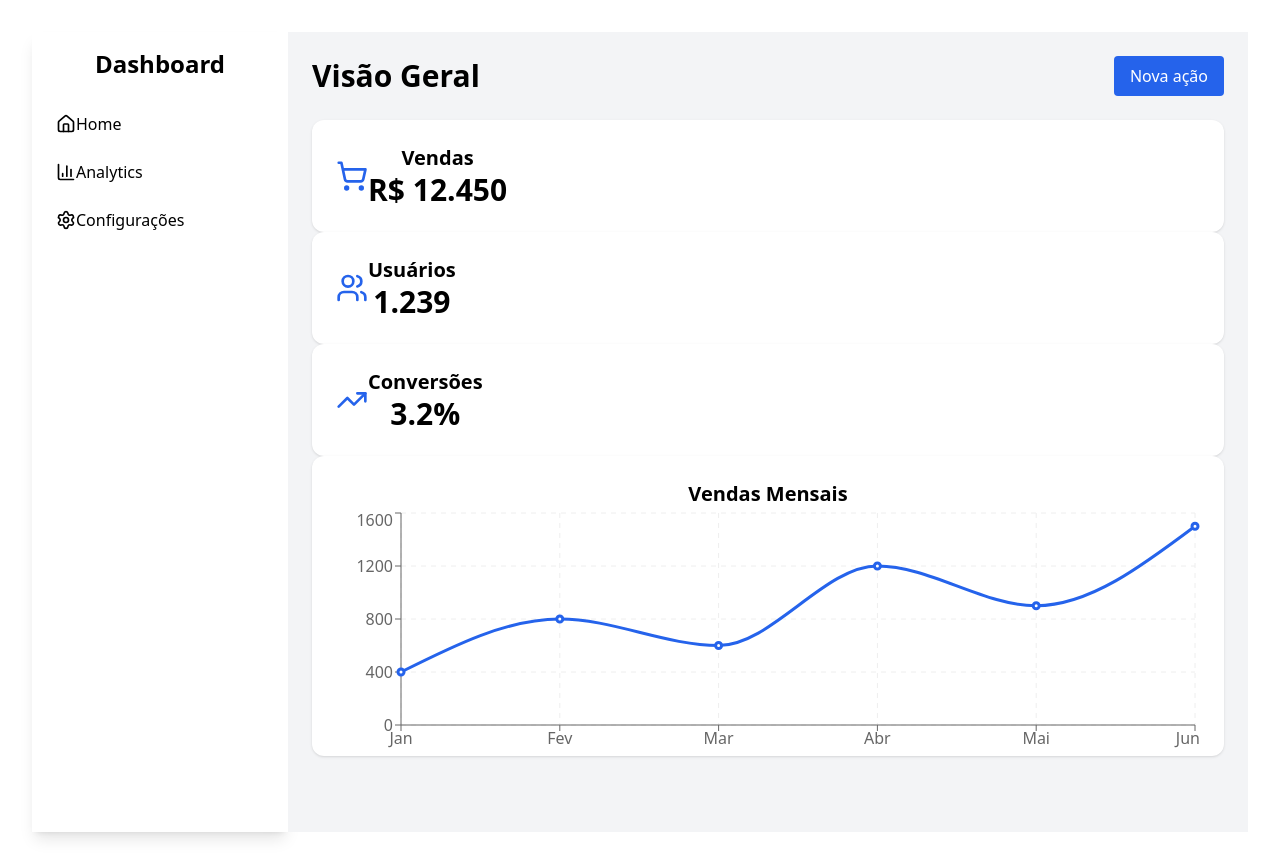
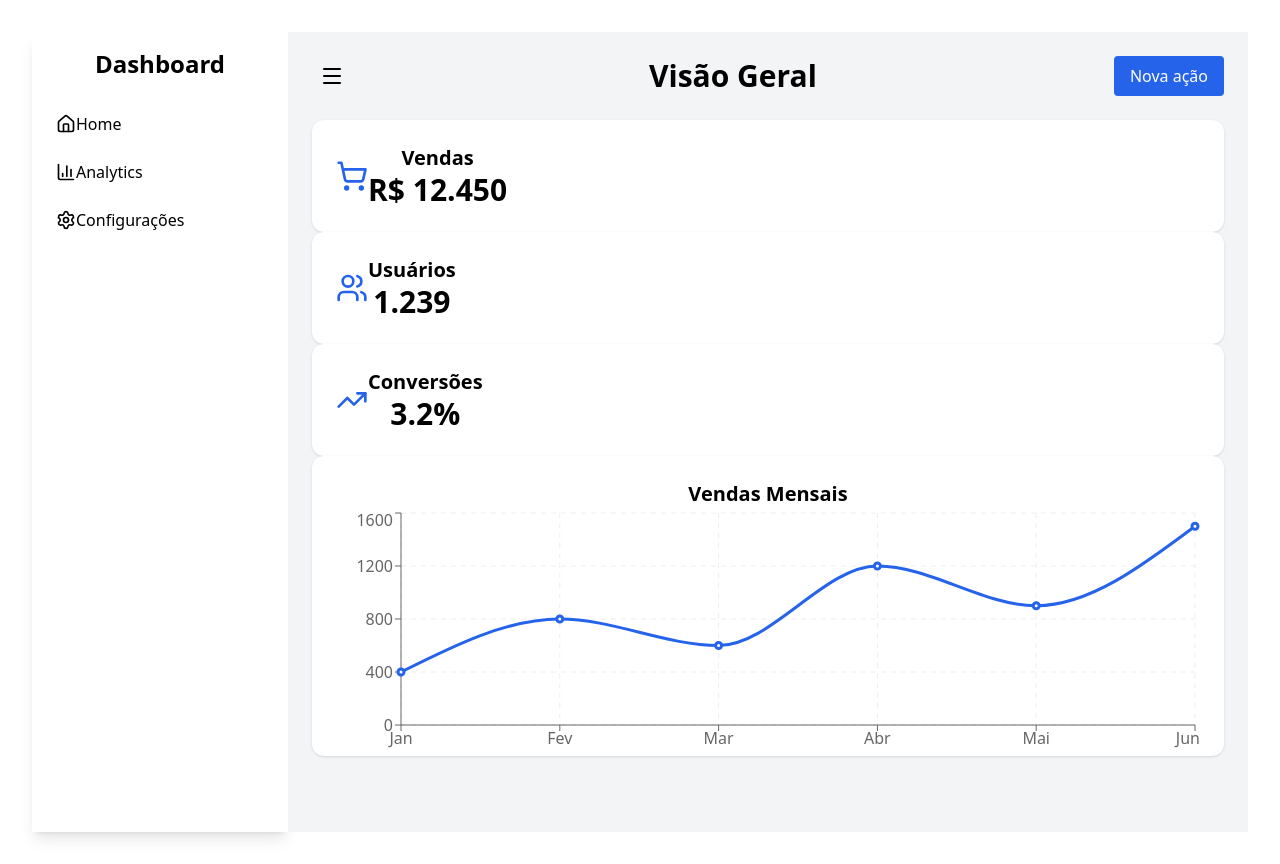
Before and after one commit to jean-meandonca/dashboard-in-react, a React (Vite) app: page / in a window 1280 px wide. Built offline with nearby package versions, Linux system fonts and the light colour scheme.

Commit message:
feat: adiciona função de esconder a sidebar

```diff
--- a/src/App.jsx
+++ b/src/App.jsx
@@ -1,4 +1,5 @@
 import './App.css'
+import { useState } from "react";
 import Sidebar from "./components/Sidebar";
 import Header from "./components/Header";
 import Card from "./components/Card";
@@ -6,15 +7,16 @@ import SalesChart from "./components/SalesChart";
 
 
 function App() {
+   const [sidebarOpen, setSidebarOpen] = useState(true);
 
   return (
       <div className="flex h-screen">
 
-        <Sidebar/>
+        <Sidebar open={sidebarOpen} />
 
         <main className="flex-1 bg-gray-100 p-6">
 
-          <Header/>
+          <Header toggleSidebar={() => setSidebarOpen(!sidebarOpen)} />
 
           <section>
               <Card title="Vendas" value="R$ 12.450" icon="shopping-cart" />
--- a/src/components/Header.jsx
+++ b/src/components/Header.jsx
@@ -1,7 +1,18 @@
-export default function Header() {
+import { Menu } from "lucide-react";
+
+export default function Header({ toggleSidebar }) {
   return (
-    <header className="flex justify-between items-center mb-6">
+     <header className="flex justify-between items-center mb-6">
+
+      <button
+        onClick={toggleSidebar}
+        className="p-2 bg-gray-200 rounded hover:bg-gray-300 md:hidden"
+      >
+        <Menu size={24} />
+      </button>
+
       <h1 className="text-3xl font-semibold">Visão Geral</h1>
+
       <button className="px-4 py-2 bg-blue-600 text-white rounded">
         Nova ação
       </button>
--- a/src/components/Sidebar.jsx
+++ b/src/components/Sidebar.jsx
@@ -1,23 +1,28 @@
 import { Home, BarChart3, Settings } from "lucide-react";
 
-export default function Sidebar() {
+export default function Sidebar({ open }) {
   return (
-    <aside className="w-64 bg-white shadow-lg p-4">
+    <aside
+      className={`bg-white shadow-lg p-4 h-full transition-all duration-300
+                  ${open ? "w-64" : "w-0 overflow-hidden"}`}
+    >
+      {open && (
+        <>
           <h2 className="text-2xl font-bold mb-6">Dashboard</h2>
 
           <nav className="space-y-2">
             <a className="flex items-center gap-3 p-2 rounded hover:bg-gray-200" href="#">
               <Home size={20} /> Home
             </a>
-
             <a className="flex items-center gap-3 p-2 rounded hover:bg-gray-200" href="#">
               <BarChart3 size={20} /> Analytics
             </a>
-
             <a className="flex items-center gap-3 p-2 rounded hover:bg-gray-200" href="#">
               <Settings size={20} /> Configurações
             </a>
           </nav>
+        </>
+      )}
     </aside>
   );
 }
```
Lines whose indentation alone changed are shown as unchanged.
